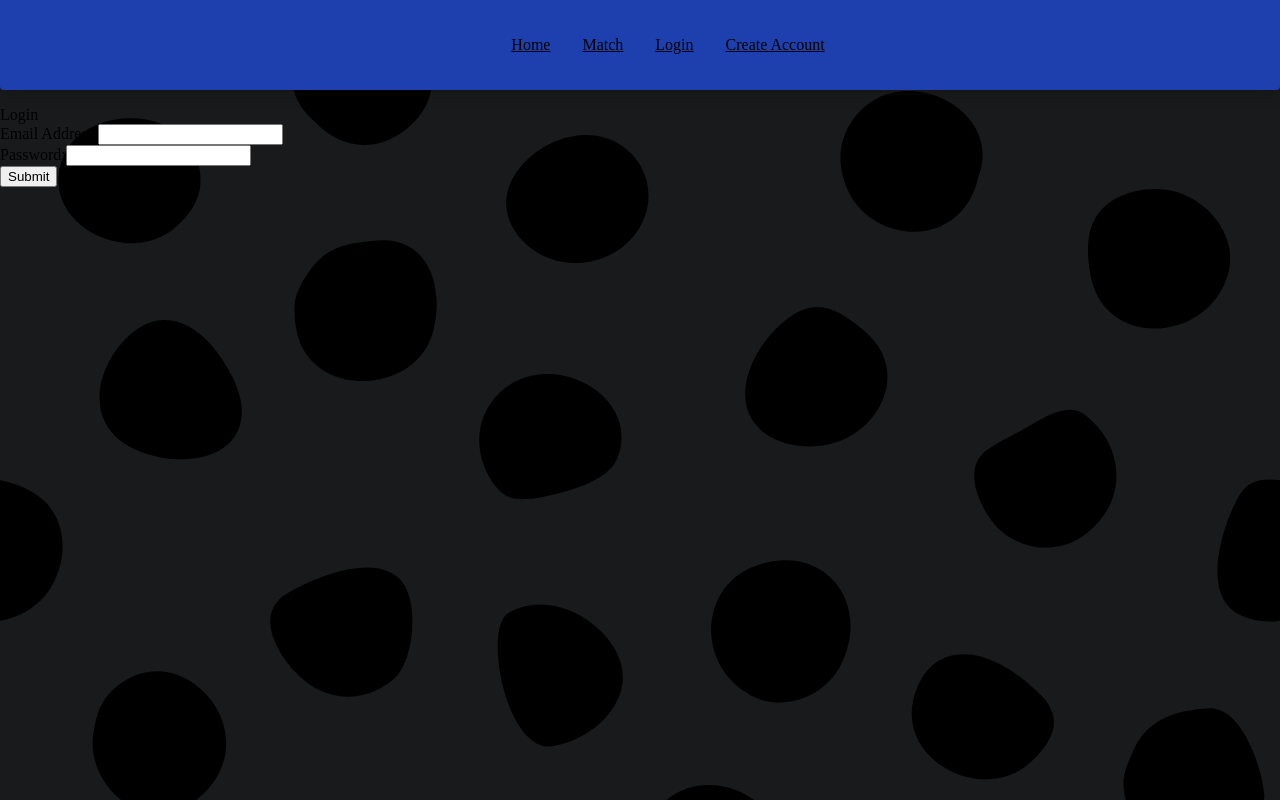
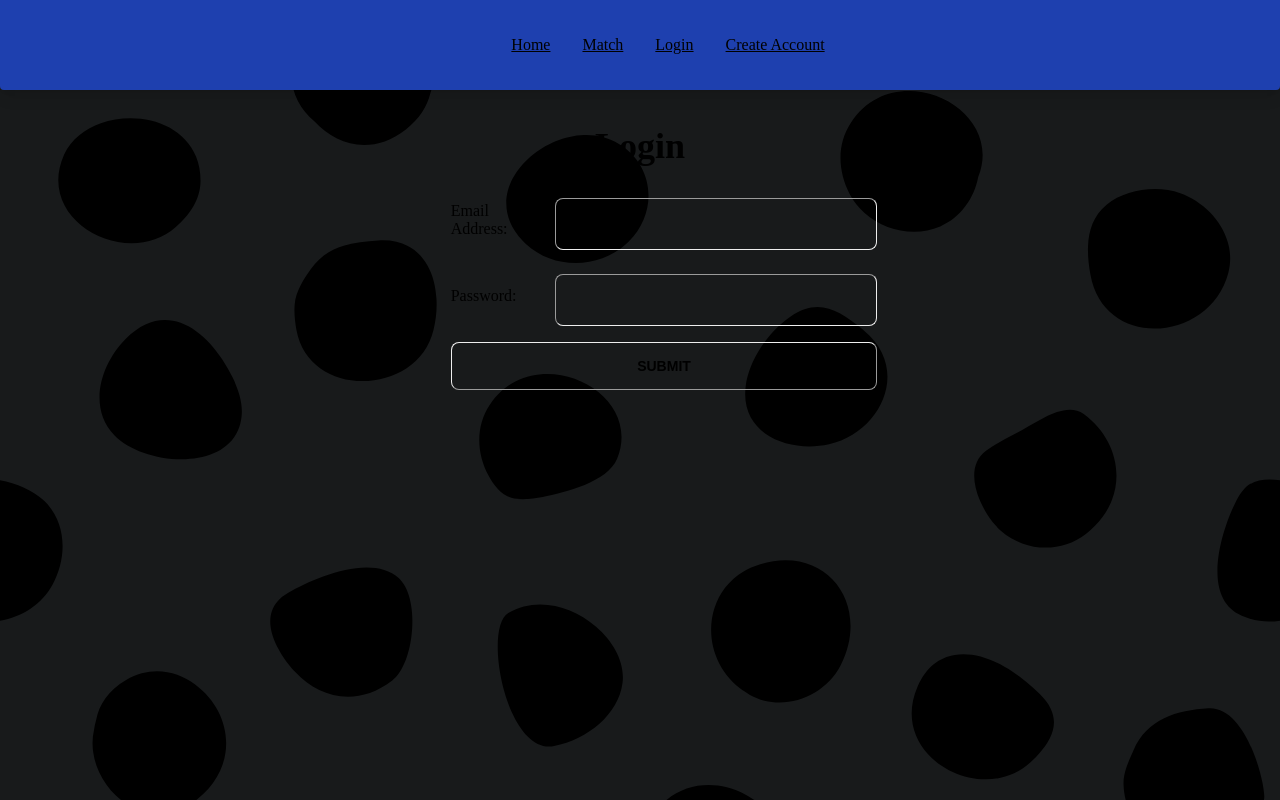
Before and after one commit to JunyiFeng2048/Doggr, a React (Vite) app in the folder frontend/: page /login in a window 1280 px wide. Built offline with nearby package versions, Linux system fonts and the light colour scheme; no server answers.

Commit message:
fixed bugs

```diff
--- a/frontend/src/components/Home.tsx
+++ b/frontend/src/components/Home.tsx
@@ -1,8 +1,21 @@
 export default function Home() {
 	return (
-		<div>
-			<h1>Doggr</h1>
-			<h3>Where your pets find love(tm)</h3>;
+		<div
+			className={
+				"flex flex-col items-center justify-center " +
+				"outline outline-offset-4 drop-shadow text-slate-50 rounded-full bg-blue-800 w-80 h-80 mx-auto mt-24"
+			}
+		>
+			<Title />
+			<Subtitle />
 		</div>
 	);
 }
+
+export function Title() {
+	return <h1 className={"text-6xl mb-4 mx-1"}>Doggr</h1>;
+}
+
+export function Subtitle() {
+	return <h3 className={"text-lg"}>Where your pets find love&trade;</h3>;
+}
--- a/frontend/src/components/Login.tsx
+++ b/frontend/src/components/Login.tsx
@@ -1,7 +1,7 @@
 import { useAuth } from "../services/Auth.tsx";
 import { useCallback, useState } from "react";
 
-export function Login() {
+export default function Login() {
 	const context = useAuth();
 
 	const [email, setEmail] = useState("");
@@ -20,41 +20,52 @@ export function Login() {
 	}, [email, password, context, setSubmitFailed]);
 
 	return (
-		<div>
-			<div>Login</div>
-			<div>
-				{submitFailed ? <p>Your password or email was incorrect! Please try again.</p> : null}
+		<div className="flex flex-col items-center rounded-box justify-center w-1/3 mx-auto bg-neutral pt-5">
+			<div className="text-4xl font-bold">Login</div>
+
+			{submitFailed && (
+				<div className="text-error-content bg-error p-4 rounded-box mb-6">
+					Your password or email was incorrect! Please try again.
 				</div>
+			)}
 
-			<div>
-				<label htmlFor={"email"}>Email Address:</label>
+			<div className="w-full max-w-screen-xl mx-auto space-y-4 p-6 rounded-box">
+				<div className="flex items-center space-x-2">
+					<label htmlFor={"email"} className="font-medium w-24 text-accent">
+						Email Address:
+					</label>
 					<input
-					type="text"
+						type="email"
 						id="email"
 						required
 						value={email}
 						onChange={(e) => setEmail(e.target.value)}
 						name={"email"}
+						className="input input-bordered flex-grow mt-2"
 					/>
 				</div>
 
-			<div>
-				<label htmlFor={"password"}>Password:</label>
+				<div className="flex items-center space-x-2">
+					<label htmlFor={"password"} className="font-medium w-24 text-accent">
+						Password:
+					</label>
 					<input
-					type="text"
+						type="password"
 						id="password"
 						required
 						value={password}
 						onChange={(e) => setPassword(e.target.value)}
 						name={"password"}
+						className="input input-bordered flex-grow mt-2"
 					/>
 				</div>
 
 				<div>
-				<button onClick={onSubmitLogin}>Submit</button>
+					<button onClick={onSubmitLogin} className="btn btn-primary w-full">
+						Submit
+					</button>
+				</div>
 			</div>
 		</div>
 	);
 }
-
-export default Login;
```
Also changed, not shown: 1 other file (tests, documents, lock files or other folders). Lines whose indentation alone changed are shown as unchanged.
